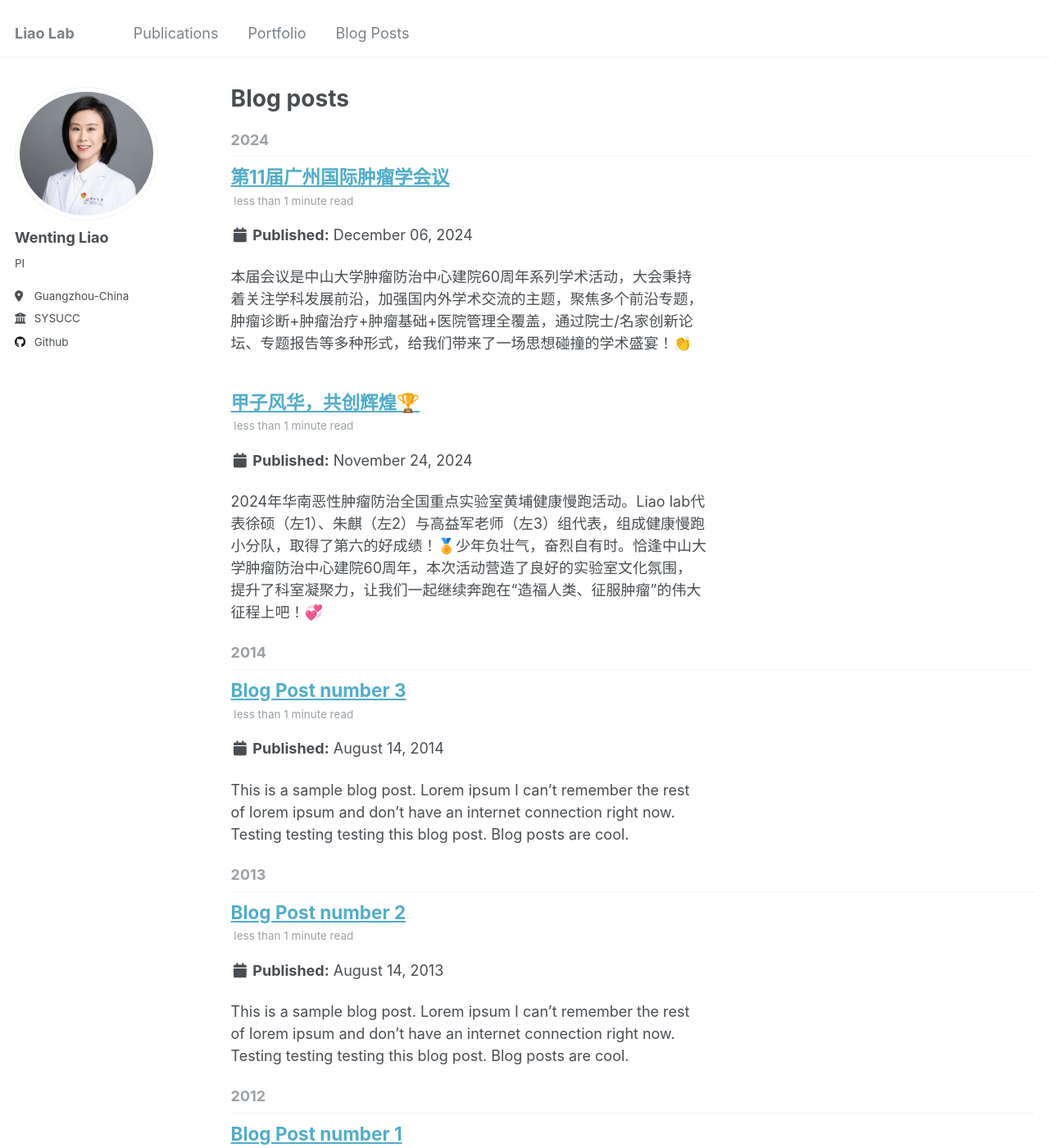
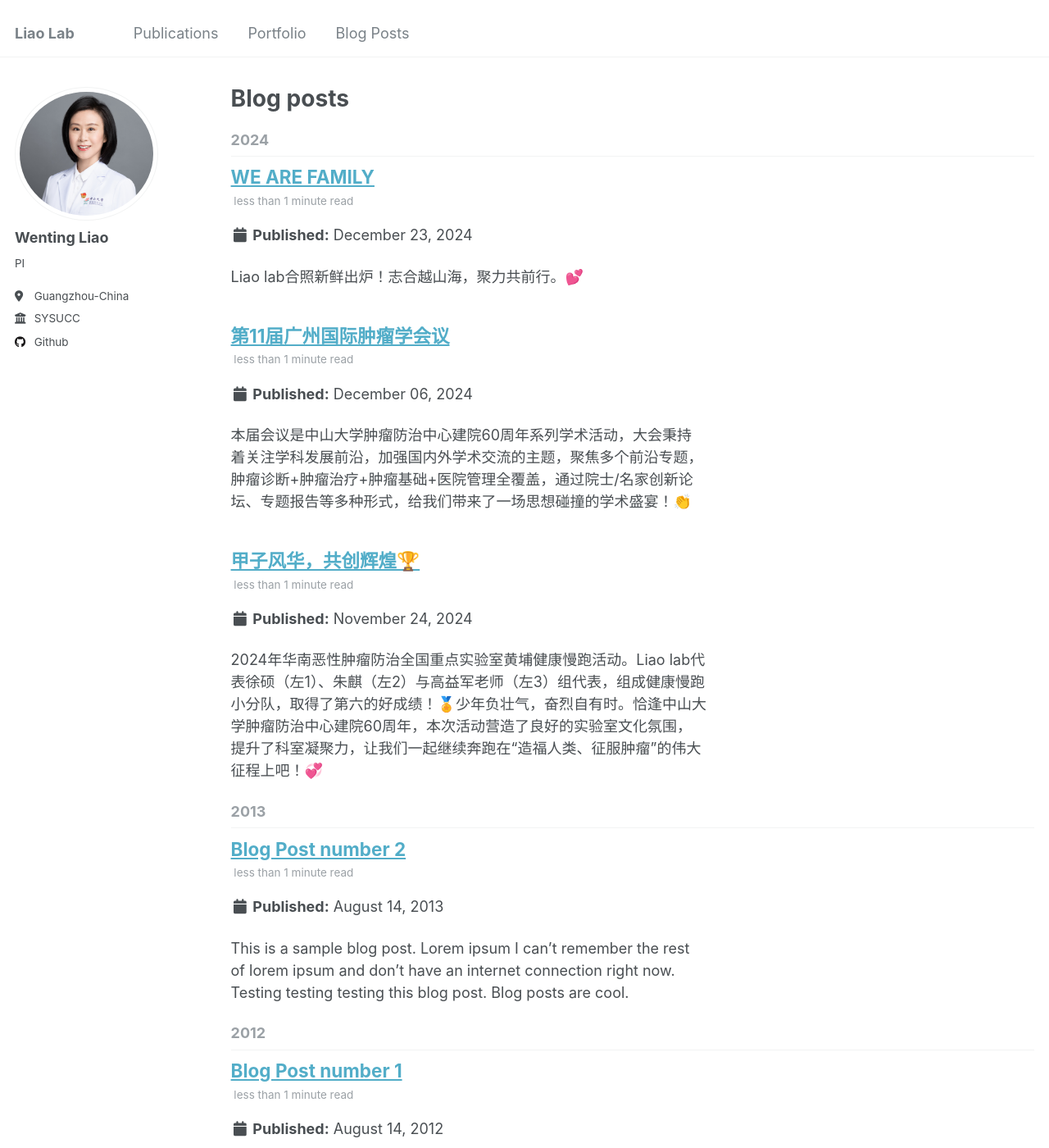
Before and after one commit to ImmunoTransLab/ImmunoTransLab, a Jekyll site: the page built from _pages/year-archive.html, in a window 1280 px wide and 1400 px high. Shown: the whole window at 82% size. Built offline with Jekyll 4.4.1, drawn with Linux system fonts in a browser that asks for light colours.

Commit message:
Update 2014-08-14-blog-post-3.md

```diff
--- a/_posts/2014-08-14-blog-post-3.md
+++ b/_posts/2014-08-14-blog-post-3.md
@@ -1,20 +1,13 @@
 ---
-title: 'Blog Post number 3'
-date: 2014-08-14
-permalink: /posts/2014/08/blog-post-3/
+title: 'WE ARE FAMILY'
+date: 2024-12-23
+permalink: /posts/2024/12/blog-post-3/
 tags:
-  - cool posts
-  - category1
-  - category2
+
 ---
 
-This is a sample blog post. Lorem ipsum I can't remember the rest of lorem ipsum and don't have an internet connection right now. Testing testing testing this blog post. Blog posts are cool.
+Liao lab合照新鲜出炉！志合越山海，聚力共前行。💕
 
-Headings are cool
-======
+![](/images/posts/2024122301.jpg)
 
-You can have many headings
-======
-
-Aren't headings cool?
-------
+![](/images/posts/2024122302.jpg)
```
